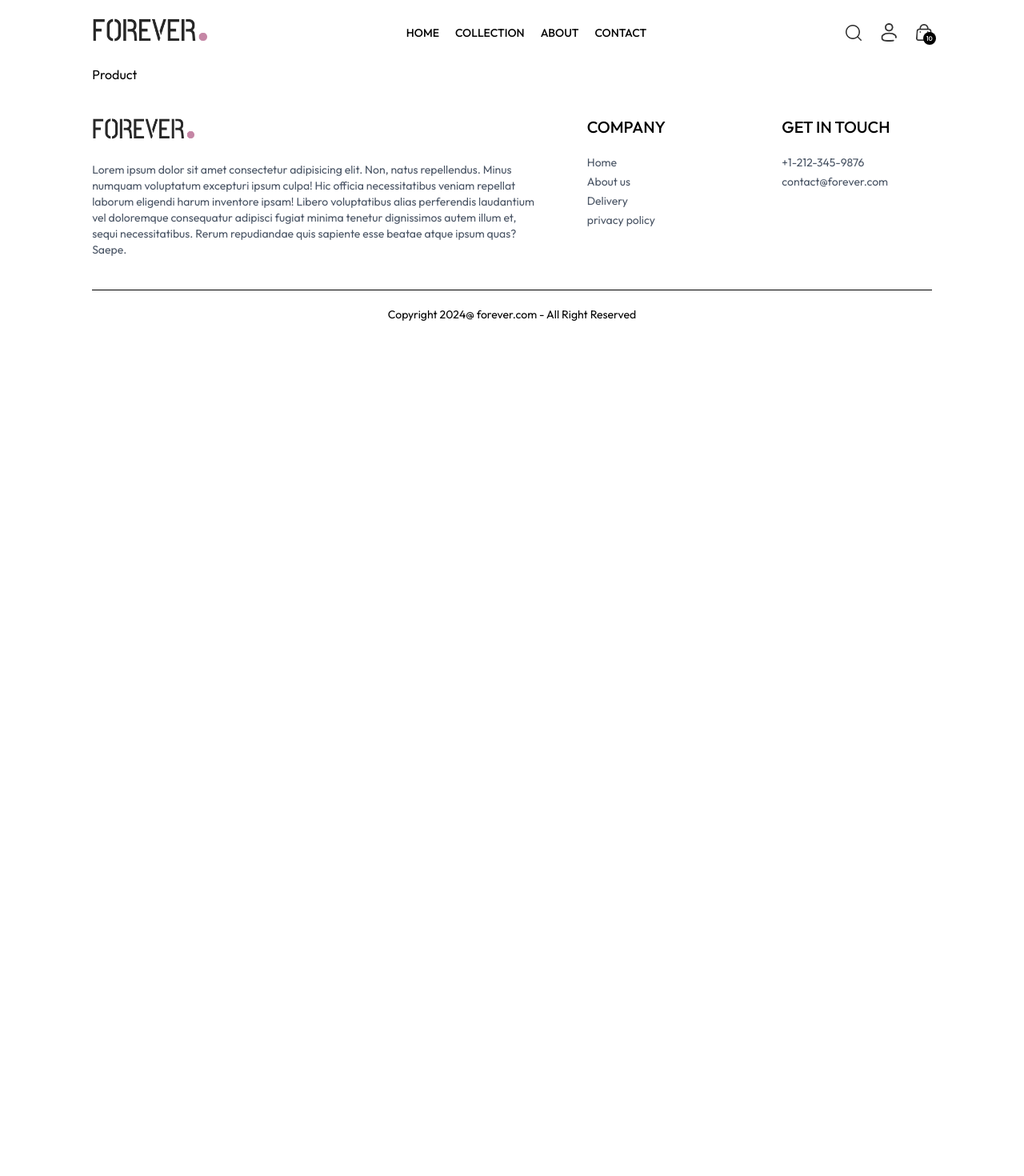
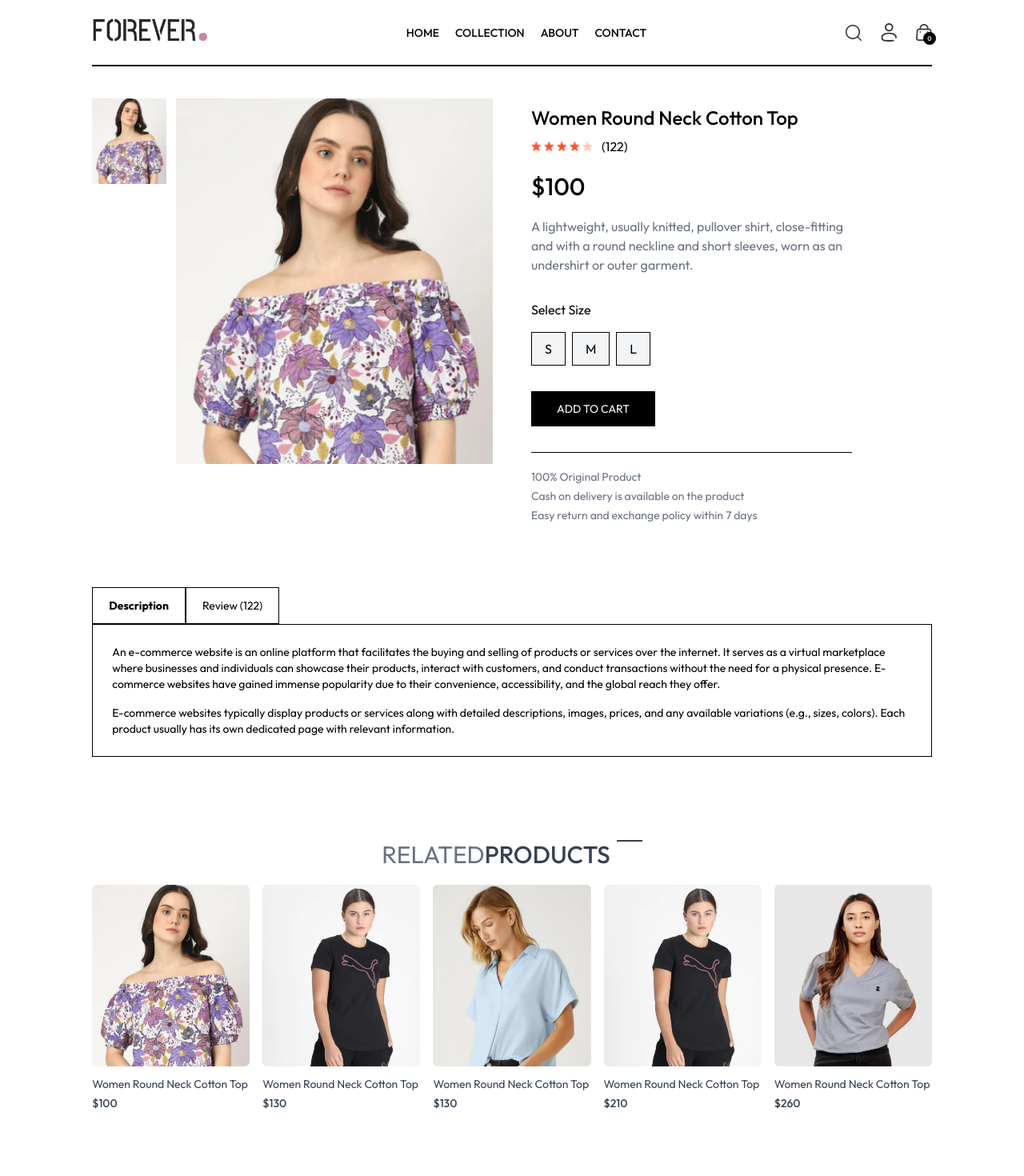
Before and after one commit to iamradhapandey/GlamThreadz-E-Commerce-, a React (Vite) app in the folder frontend/: page /product/aaaaa in a window 1280 px wide. Shown: the top 1470 px of the page at 80% size. Before the commit the page ends 800 px from the top, so only its background shows below. Built offline with nearby package versions, Linux system fonts and the light colour scheme.

Commit message:
complete product page

```diff
--- a/frontend/src/App.jsx
+++ b/frontend/src/App.jsx
@@ -13,9 +13,12 @@
 import { Navbar } from './components/Navbar';
 import { Footer } from './components/Footer';
 import { Searchbar } from './components/Searchbar';
+import { ToastContainer, toast } from 'react-toastify';
+
 export const App = () => {
   return (
     <div className='px-4 sm:px-[5vw] md:px-[7vw] lg:px-[9vw]'>
+      <ToastContainer/>
       <Navbar />
       <Searchbar/>
       <Routes>
--- a/frontend/src/components/Navbar.jsx
+++ b/frontend/src/components/Navbar.jsx
@@ -6,7 +6,7 @@
 
 export const Navbar = () => {
     const[visible,setvisible]= useState(false);
-    const { setShowSearch } = useContext(ShopContext);
+    const { setShowSearch,getCartCount } = useContext(ShopContext);
 
   return (
     <div className='flex items-center justify-between py-5 font-medium'>
@@ -52,7 +52,7 @@
         <img src={assets.cart_icon}  className='w-5 min-w-5'alt="" />
         <p className='absolute right-[-5px] bottom-[-5px] w-4 text-center leading-4 bg-black
           text-white aspect-square rounded-full text-[8px]'>
-          10
+          {getCartCount()}
         </p>
       </Link>
         <img onClick={()=> setvisible(true)} src={assets.menu_icon} className= 'w-5 cursor-pointer sm:hidden 'alt="" />
--- a/frontend/src/components/Productitems.jsx
+++ b/frontend/src/components/Productitems.jsx
@@ -22,3 +22,5 @@
     </Link>
   );
 };
+
+export default Productitems
--- /dev/null
+++ b/frontend/src/components/RelatedProducts.jsx
@@ -0,0 +1,40 @@
+import React, { useContext, useState, useEffect } from 'react';
+import { ShopContext } from '../context/Shopcontext';
+import Title from './Title';
+import ProductItems from './Productitems'; // ✅ assuming default export
+
+const RelatedProducts = ({ category, subCategory }) => {
+    const { products } = useContext(ShopContext);
+    const [related, setRelated] = useState([]);
+
+    useEffect(() => {
+      if (products.length > 0) {
+        const filtered = products
+          .filter((item) => item.category === category)
+          .filter((item) => item.subCategory === subCategory); // ✅ use same case
+
+        setRelated(filtered.slice(0, 5));
+      }
+    }, [products, category, subCategory]);
+
+    return (
+      <div className='my-24'>
+        <div className='text-center text-3xl py-2'>
+          <Title text1='RELATED' text2='PRODUCTS' />
+        </div>
+
+        <div className='grid grid-cols-2 sm:grid-cols-3 md:grid-cols-4 lg:grid-cols-5 gap-4 gap-y-6'>
+          {related.map((item) => (
+            <ProductItems
+              key={item.id}
+              id={item.id}
+              name={item.name}
+              price={item.price}
+              image={item.image}
+            />
+          ))}
+        </div>
+      </div>
+    );
+  };
+   export default RelatedProducts
--- a/frontend/src/context/Shopcontext.jsx
+++ b/frontend/src/context/Shopcontext.jsx
@@ -1,5 +1,7 @@
 import { createContext, useState } from "react";
-import { products } from "../assets/assets.js"; // Make sure `products` is exported properly from here
+import { products } from "../assets/assets.js";
+import { useEffect } from "react";
+import { toast } from "react-toastify";
 
 export const ShopContext = createContext();
 
@@ -8,7 +10,40 @@
   const delivery_fee = 10;
 
   const [search, setSearch] = useState('');
-  const [showSearch, setShowSearch] = useState(false); // ✅ FIXED: should be boolean, not string 'true'
+  const [showSearch, setShowSearch] = useState(false);
+  const [cartItems, setCartItems] = useState({});
+
+  const addToCart = async (itemId, size) => {
+    if (!size) {
+      toast.error('Select product size');
+      return;
+    }
+    let cartData = structuredClone(cartItems);
+    if (cartData[itemId]) {
+      if (cartData[itemId][size]) {
+        cartData[itemId][size] += 1;
+      } else {
+        cartData[itemId][size] = 1;
+      }
+    } else {
+      cartData[itemId] = {};
+      cartData[itemId][size] = 1;
+    }
+    setCartItems(cartData);
+  };
+
+  const getCartCount = () => {
+    let totalCount = 0;
+    for (const item in cartItems) {
+      try {
+        const sizes = cartItems[item];
+        for (const size in sizes) {
+          totalCount += sizes[size];
+        }
+      } catch (error) {}
+    }
+    return totalCount;
+  };
 
   const value = {
     products,
@@ -18,6 +53,9 @@
     setSearch,
     showSearch,
     setShowSearch,
+    cartItems,
+    addToCart,
+    getCartCount
   };
 
   return (
--- a/frontend/src/index.css
+++ b/frontend/src/index.css
@@ -14,6 +14,11 @@
   font-style: normal;
 }
 
+::-webkit-scrollbar{
+  display: none;
+
+}
+
 @media(max-width:640px){
   a.active{
     background-color: black;
--- a/frontend/src/pages/Collection.jsx
+++ b/frontend/src/pages/Collection.jsx
@@ -5,78 +5,96 @@
 import { Productitems } from '../components/Productitems.jsx';
 
 export const Collection = () => {
-  const { products } = useContext(ShopContext);
+  const { products, search, showSearch } = useContext(ShopContext); // ✅ Correct casing
   const [showFilter, setshowFilter] = useState(true);
   const [Category, setCategory] = useState([]);
   const [subcategory, setsubCategory] = useState([]);
   const [filterProducts, setfilterProducts] = useState([]);
   const [sortType, setsortType] = useState("relevant"); // ✅ Fixed here
 
+  // ✅ Toggle category checkbox (add/remove)
   const toggleCategory = (e) => {
     if (Category.includes(e.target.value)) {
-      setCategory(prev => prev.filter(item => item !== e.target.value));
+      setCategory(prev => prev.filter(item => item !== e.target.value)); // remove
     } else {
-      setCategory(prev => [...prev, e.target.value]);
+      setCategory(prev => [...prev, e.target.value]); // add
     }
   };
 
+  // ✅ Toggle subcategory checkbox (add/remove)
   const toggleSubCategory = (e) => {
     if (subcategory.includes(e.target.value)) {
-      setsubCategory(prev => prev.filter(item => item !== e.target.value));
+      setsubCategory(prev => prev.filter(item => item !== e.target.value)); // remove
     } else {
-      setsubCategory(prev => [...prev, e.target.value]);
+      setsubCategory(prev => [...prev, e.target.value]); // add
     }
   };
 
+  // ✅ Filter products based on category, subcategory, and search
   const applyFilter = () => {
-    let productscopy = products.slice();
+    let productscopy = products.slice(); // clone original products
 
+    // ✅ Search filter (if searchbar is shown & not empty)
+    if (showSearch && search) {
+      productscopy = productscopy.filter(item =>
+        item.name.toLowerCase().includes(search.toLowerCase())
+      );
+    }
+
+    // ✅ Category filter
     if (Category.length > 0) {
       productscopy = productscopy.filter(item => Category.includes(item.category));
     }
 
+    // ✅ Subcategory filter
     if (subcategory.length > 0) {
       productscopy = productscopy.filter(item =>
         subcategory.includes(item.subCategory)
       );
     }
 
-    setfilterProducts(productscopy);
+    setfilterProducts(productscopy); // ✅ Final filtered list
   };
 
+  // ✅ Sort products based on selected sort type
   const sortProduct = () => {
-    let fpCopy = filterProducts.slice();
+    let fpCopy = filterProducts.slice(); // clone current filtered list
     switch (sortType.toLowerCase()) {
       case 'low-high':
-        setfilterProducts(fpCopy.sort((a, b) => a.price - b.price));
+        setfilterProducts(fpCopy.sort((a, b) => a.price - b.price)); // ascending
         break;
       case 'high-low':
-        setfilterProducts(fpCopy.sort((a, b) => b.price - a.price));
+        setfilterProducts(fpCopy.sort((a, b) => b.price - a.price)); // descending
         break;
       default:
-        applyFilter(); // For 'relevant' or anything else
+        applyFilter(); // 'relevant' or unknown
         break;
     }
   };
 
+  // ✅ Whenever filters or search change → apply filters
   useEffect(() => {
     applyFilter();
-  }, [Category, subcategory, products]);
+  }, [Category, subcategory, products, search, showSearch]);
 
+  // ✅ Whenever sort type changes → sort filtered list
   useEffect(() => {
     sortProduct();
   }, [sortType]);
 
   return (
     <div className='flex flex-col sm:flex-row gap-1 sm:gap-10 pt-10 border-t w-full'>
-      {/* filter option */}
+
+      {/* ================= Left Side: Filter Panel ================= */}
       <div className='w-full sm:w-[250px] bg-gray-50 px-4 sm:px-0'>
+
+        {/* ✅ Filter Toggle (for mobile) */}
         <p onClick={() => setshowFilter(!showFilter)} className='my-2 text-xl flex items-center cursor-pointer gap-2'>
           FILTER
           <img className={`h-3 sm:hidden ${showFilter ? 'rotate-90' : ''}`} src={assets.dropdown_icon} alt="Dropdown Icon" />
         </p>
 
-        {/* category filter */}
+        {/* ✅ Category Filter Options */}
         <div className={`border border-gray-300 py-3 mt-6 ${showFilter ? '' : 'hidden'} sm:px-5`}>
           <p className='mb-3 text-sm font-medium'>CATEGORY</p>
           <div className='flex flex-col gap-2 text-sm font-light text-gray-700'>
@@ -86,7 +104,7 @@
           </div>
         </div>
 
-        {/* subcategory filter */}
+        {/* ✅ Subcategory Filter Options */}
         <div className={`border border-gray-300 py-3 mt-5 ${showFilter ? '' : 'hidden'} sm:px-5`}>
           <p className='mb-3 text-sm font-medium'>TYPE</p>
           <div className='flex flex-col gap-2 text-sm font-light text-gray-700'>
@@ -97,8 +115,10 @@
         </div>
       </div>
 
-      {/* right side */}
+      {/* ================= Right Side: Product Grid ================= */}
       <div className='flex-1'>
+
+        {/* ✅ Title and Sort Dropdown */}
         <div className='flex justify-between text-base sm:text-2xl mb-4'>
           <Title text1={'ALL'} text2={'COLLECTION'} />
           <select
@@ -111,6 +131,7 @@
           </select>
         </div>
 
+        {/* ✅ Product Grid */}
         <div className='grid grid-cols-2 md:grid-cols-3 lg:grid-cols-4 gap-4 gap-y-6'>
           {filterProducts.map((item, index) => (
             <Productitems
--- a/frontend/src/pages/Product.jsx
+++ b/frontend/src/pages/Product.jsx
@@ -1,7 +1,130 @@
-import React from 'react'
+import React, { useContext, useEffect, useState } from "react";
+import { useParams } from "react-router-dom";
+import { ShopContext } from "../context/Shopcontext";
+import { products, assets } from "../assets/assets.js"; // ✅ Single line for both
+import RelatedProducts from "../components/RelatedProducts.jsx"; // ✅ Default export assumed
 
 export const Product = () => {
-  return (
-    <div>Product</div>
+  const { productId } = useParams() // <-- use lowercase 'p'
+  const { products, currency , addToCart } = useContext(ShopContext)
+  const [productData, setProductData] = useState(false)
+  const [image, setImage] = useState("")
+  const [size, setSize] = useState("")
+  const fetchProductData = async () => {
+    products.map((item) => {
+      const found = products.find((item) => item._id === productId)
+      if (found) {
+        setProductData(found)
+        setImage(found.image[0])
+      } else {
+        console.log("❌ No product found")
+      }
+    })
+  }
+
+  useEffect(() => {
+    fetchProductData()
+  }, [productId])
+
+  return productData ? (
+    <div className=" border-t-2 pt-10 transition-opacity ease-in duration-500 opacity-100">
+      {/** product data */}
+      <div className="flex gap-12 sm:gap-12 flex-col sm:flex-row">
+        {/**product image */}
+        <div className="flex-1 flex flex-col-reverse sm:flex-row gap-3">
+          {/* Thumbnail images list */}
+          <div className="flex sm:flex-col overflow-x-auto sm:overflow-y-scroll justify-between sm:justify-normal sm:w-[18.7%] w-full">
+            {productData.image.map((item, index) => (
+              <img
+                src={item}
+                key={index}
+                onClick={() => setImage(item)} // ✅ add this
+                className="w-[24%] sm:w-full sm:mb-3 flex-shrink-0 cursor-pointer"
+                alt=""
+              />
+            ))}
+          </div>
+          <div className="w-full  sm:w-[80%]">
+            <img className="w-full h-auto " src={image} alt="" />
+          </div>
+        </div>
+        {/* -------- Product Info -------- */}
+        <div className="flex-1">
+          <h1 className="font-medium text-2xl mt-2">{productData.name}</h1>
+          <div className="flex items-center gap-1 mt-2">
+            <img src={assets.star_icon} alt="" className="w-3 5" />
+            <img src={assets.star_icon} alt="" className="w-3 5" />
+            <img src={assets.star_icon} alt="" className="w-3 5" />
+            <img src={assets.star_icon} alt="" className="w-3 5" />
+            <img src={assets.star_dull_icon} alt="" className="w-3 5" />
+            <p className="pl-2">(122)</p>
+          </div>
+          <p className="mt-5 text-3xl font-medium">
+            {currency}
+            {productData.price}
+          </p>
+          <p className="text-gray-500 mt-5 md:w-4/5">
+            {productData.description}
+          </p>
+          <div className="flex flex-col gap-4 my-8">
+            <p>Select Size</p>
+            <div className="flex gap-2">
+              {productData.sizes.map((item, index) => (
+                <button
+                  key={index}
+                  onClick={() => setSize(item)}
+                  className={`border py-2 px-4 bg-gray-100 ${
+                    item === size ? "border-orange-500 text-orange-500" : ""
+                  }`}
+                >
+                  {item}
+                </button>
+              ))}
+            </div>
+          </div>
+          <button  onClick={()=> addToCart(productData._id,size)}className="bg-black text-white px-8 py-3 text-sm active:bg-gray-700">
+            ADD TO CART
+          </button>
+          <hr className="mt-8 sm:w-4/5" />
+          <div className="text-sm text-gray-500 mt-5 flex flex-col gap-1">
+            <p>100% Original Product</p>
+            <p>Cash on delivery is available on the product</p>
+            <p>Easy return and exchange policy within 7 days</p>
+          </div>
+        </div>
+      </div>
+      {/** description */}
+      <div className="mt-20">
+        <div className="flex">
+          <b className="border px-5 py-3 text-sm"> Description</b>
+          <p className="border px-5 py-3 text-sm">Review (122)</p>
+        </div>
+        <div className="flex flex-col gap-4 border px-6 py-6 text-sm text-ray-500">
+          <p>
+            An e-commerce website is an online platform that facilitates the
+            buying and selling of products or services over the internet. It
+            serves as a virtual marketplace where businesses and individuals can
+            showcase their products, interact with customers, and conduct
+            transactions without the need for a physical presence. E-commerce
+            websites have gained immense popularity due to their convenience,
+            accessibility, and the global reach they offer.
+          </p>
+
+          <p>
+            E-commerce websites typically display products or services along
+            with detailed descriptions, images, prices, and any available
+            variations (e.g., sizes, colors). Each product usually has its own
+            dedicated page with relevant information.
+          </p>
+        </div>
+      </div>
+      {/**  display realated product */}
+
+       <RelatedProducts category = {productData.category} subCategory = {productData.subCategory}/>
+    </div>
+  ) : (
+    <div className="opacity-0"></div>
   )
 }
+
+export default Product
```
